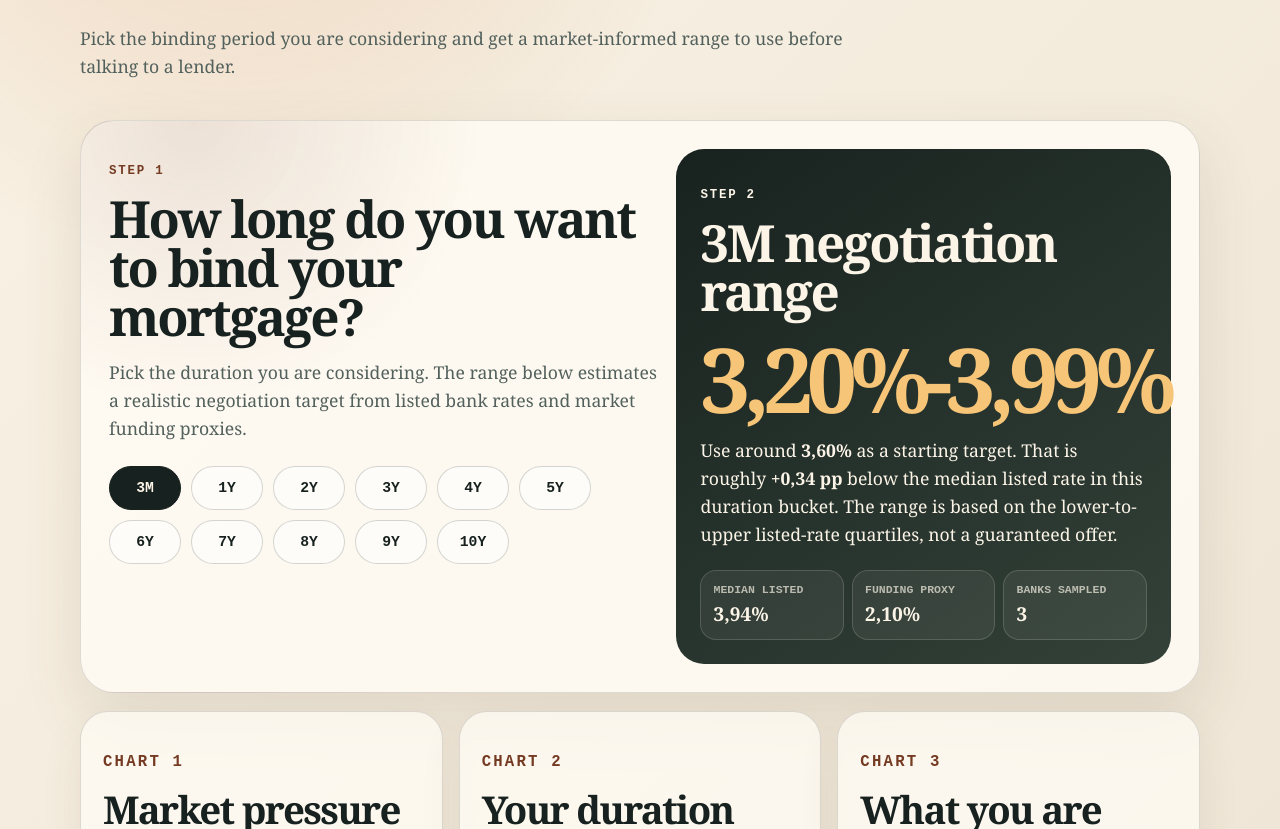
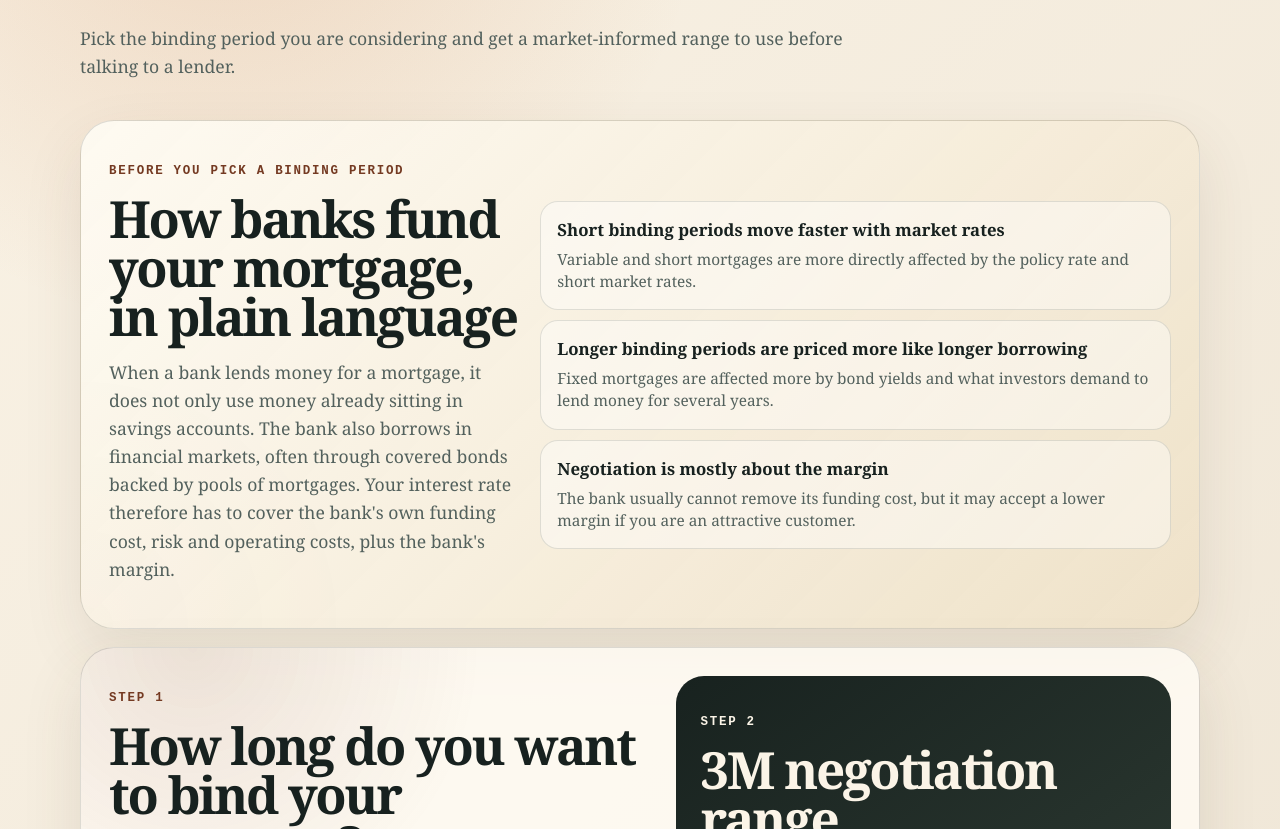
Before and after one commit to Samnor/swedish-mortgages-dashboard, a React (Vite) app: page / in a window 1280 px wide. Shown: the part 570-1399 px from the top of the page. Built offline with nearby package versions, Linux system fonts and the light colour scheme; no server answers.

Commit message:
Explain mortgage funding before negotiation flow

```diff
--- a/src/main.tsx
+++ b/src/main.tsx
@@ -100,6 +100,29 @@ const copy = {
       empty: "Inga publika källänkar finns i denna snapshot.",
       usedFor: "Används för",
     },
+    fundingIntro: {
+      eyebrow: "Innan du väljer bindningstid",
+      title: "Så finansierar banken ditt bolån, förenklat",
+      body:
+        "När en bank lånar ut pengar till ett bolån använder den inte bara pengar som redan ligger på sparkonton. Banken lånar också själv på marknaden, ofta genom säkerställda obligationer där många bolån ligger som säkerhet. Din ränta behöver därför täcka bankens egen finansieringskostnad, kostnaden för risk och drift, samt bankens marginal.",
+      points: [
+        {
+          title: "Kort bindningstid följer marknadsräntan snabbare",
+          body:
+            "Rörliga och korta bolån påverkas mer direkt av styrräntan och korta marknadsräntor.",
+        },
+        {
+          title: "Längre bindningstid prissätts mer som längre upplåning",
+          body:
+            "Bundna bolån påverkas mer av obligationsräntor och vad investerare kräver för att låna ut pengar under flera år.",
+        },
+        {
+          title: "Förhandling handlar om marginalen",
+          body:
+            "Banken kan sällan trolla bort sin finansieringskostnad, men den kan ibland acceptera lägre marginal om du är en attraktiv kund.",
+        },
+      ],
+    },
   },
   en: {
     appLabel: "Swedish Mortgage Intelligence",
@@ -178,6 +201,29 @@ const copy = {
       empty: "No public source links are included in this snapshot.",
       usedFor: "Used for",
     },
+    fundingIntro: {
+      eyebrow: "Before you pick a binding period",
+      title: "How banks fund your mortgage, in plain language",
+      body:
+        "When a bank lends money for a mortgage, it does not only use money already sitting in savings accounts. The bank also borrows in financial markets, often through covered bonds backed by pools of mortgages. Your interest rate therefore has to cover the bank's own funding cost, risk and operating costs, plus the bank's margin.",
+      points: [
+        {
+          title: "Short binding periods move faster with market rates",
+          body:
+            "Variable and short mortgages are more directly affected by the policy rate and short market rates.",
+        },
+        {
+          title: "Longer binding periods are priced more like longer borrowing",
+          body:
+            "Fixed mortgages are affected more by bond yields and what investors demand to lend money for several years.",
+        },
+        {
+          title: "Negotiation is mostly about the margin",
+          body:
+            "The bank usually cannot remove its funding cost, but it may accept a lower margin if you are an attractive customer.",
+        },
+      ],
+    },
   },
 } satisfies Record<Locale, AppCopy>;
 
@@ -238,6 +284,12 @@ type AppCopy = {
     string
   >;
   sources: Record<"title" | "body" | "empty" | "usedFor", string>;
+  fundingIntro: {
+    eyebrow: string;
+    title: string;
+    body: string;
+    points: Array<{ title: string; body: string }>;
+  };
 };
 
 function RatesPanel({
@@ -408,6 +460,26 @@ function SourceLinksPanel({
           ))}
         </div>
       ) : null}
+    </section>
+  );
+}
+
+function FundingIntro({ labels }: { labels: AppCopy["fundingIntro"] }) {
+  return (
+    <section className="funding-intro">
+      <div>
+        <p className="eyebrow">{labels.eyebrow}</p>
+        <h2>{labels.title}</h2>
+        <p>{labels.body}</p>
+      </div>
+      <div className="funding-points">
+        {labels.points.map((point) => (
+          <article className="funding-point" key={point.title}>
+            <strong>{point.title}</strong>
+            <span>{point.body}</span>
+          </article>
+        ))}
+      </div>
     </section>
   );
 }
@@ -637,6 +709,8 @@ function App() {
         <h1>{labels.heroTitle}</h1>
         <p>{labels.heroBody}</p>
       </section>
+
+      <FundingIntro labels={labels.fundingIntro} />
 
       {snapshot ? (
         <DurationFlow
--- a/src/styles.css
+++ b/src/styles.css
@@ -239,6 +239,53 @@ code {
   font-weight: 700;
 }
 
+.funding-intro {
+  display: grid;
+  grid-template-columns: minmax(260px, 0.95fr) minmax(0, 1.45fr);
+  gap: 18px;
+  margin-bottom: 18px;
+  padding: 28px;
+  border: 1px solid rgba(23, 33, 31, 0.14);
+  border-radius: 34px;
+  background:
+    linear-gradient(135deg, rgba(255, 252, 244, 0.9), rgba(238, 224, 197, 0.82)),
+    radial-gradient(circle at 0% 100%, rgba(196, 109, 50, 0.12), transparent 18rem);
+  box-shadow: 0 24px 60px rgba(80, 63, 43, 0.1);
+}
+
+.funding-intro h2 {
+  max-width: 720px;
+}
+
+.funding-points {
+  display: grid;
+  gap: 10px;
+  align-content: center;
+}
+
+.funding-point {
+  padding: 16px;
+  border: 1px solid rgba(23, 33, 31, 0.12);
+  border-radius: 18px;
+  background: rgba(255, 255, 255, 0.42);
+}
+
+.funding-point strong,
+.funding-point span {
+  display: block;
+}
+
+.funding-point strong {
+  margin-bottom: 8px;
+  font-size: 1.05rem;
+}
+
+.funding-point span {
+  color: #53615d;
+  font-size: 0.96rem;
+  line-height: 1.45;
+}
+
 .insight-grid {
   display: grid;
   grid-template-columns: repeat(3, minmax(0, 1fr));
@@ -390,6 +437,10 @@ code {
     grid-template-columns: 1fr;
   }
 
+  .funding-intro {
+    grid-template-columns: 1fr;
+  }
+
   .insight-grid {
     grid-template-columns: 1fr;
   }
```
